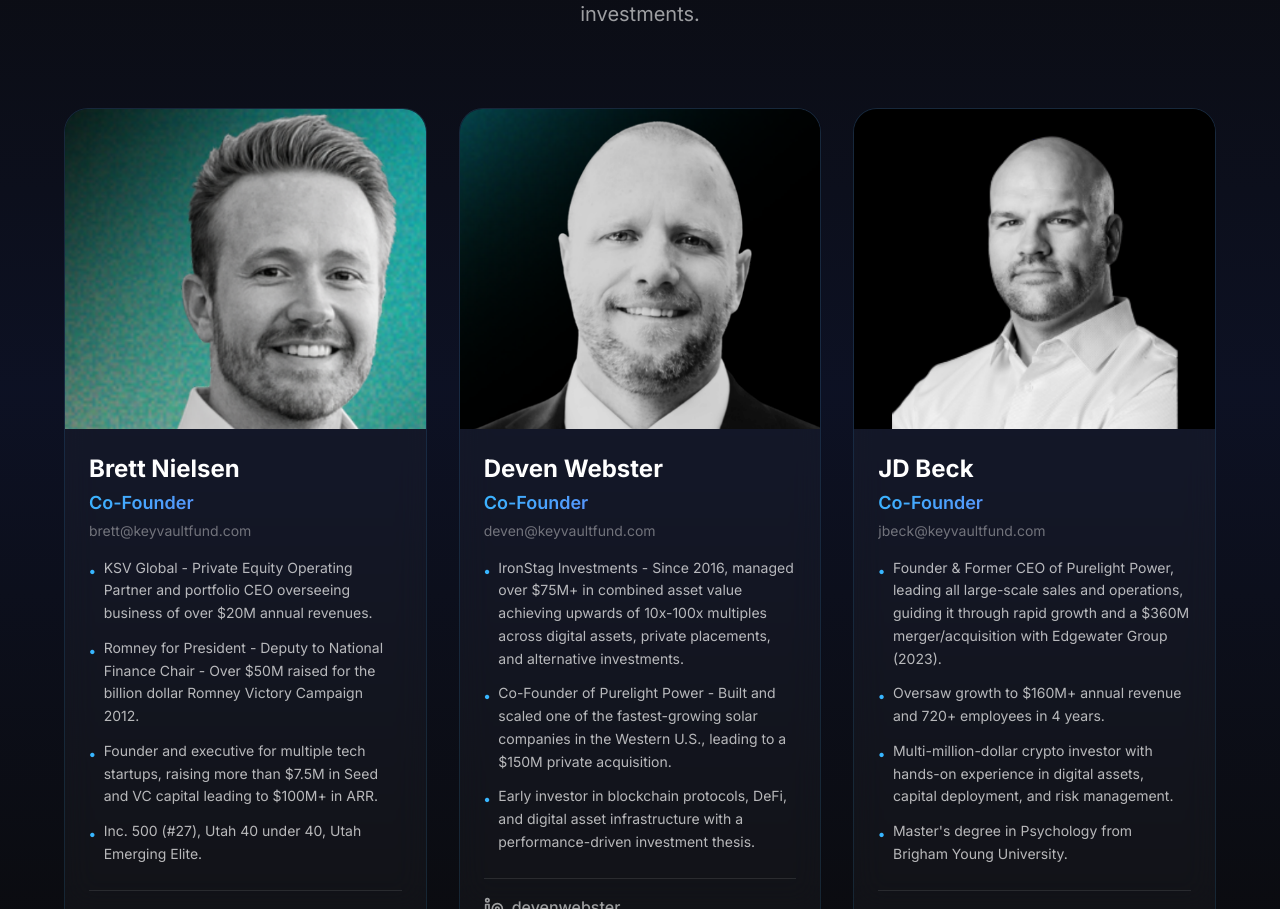
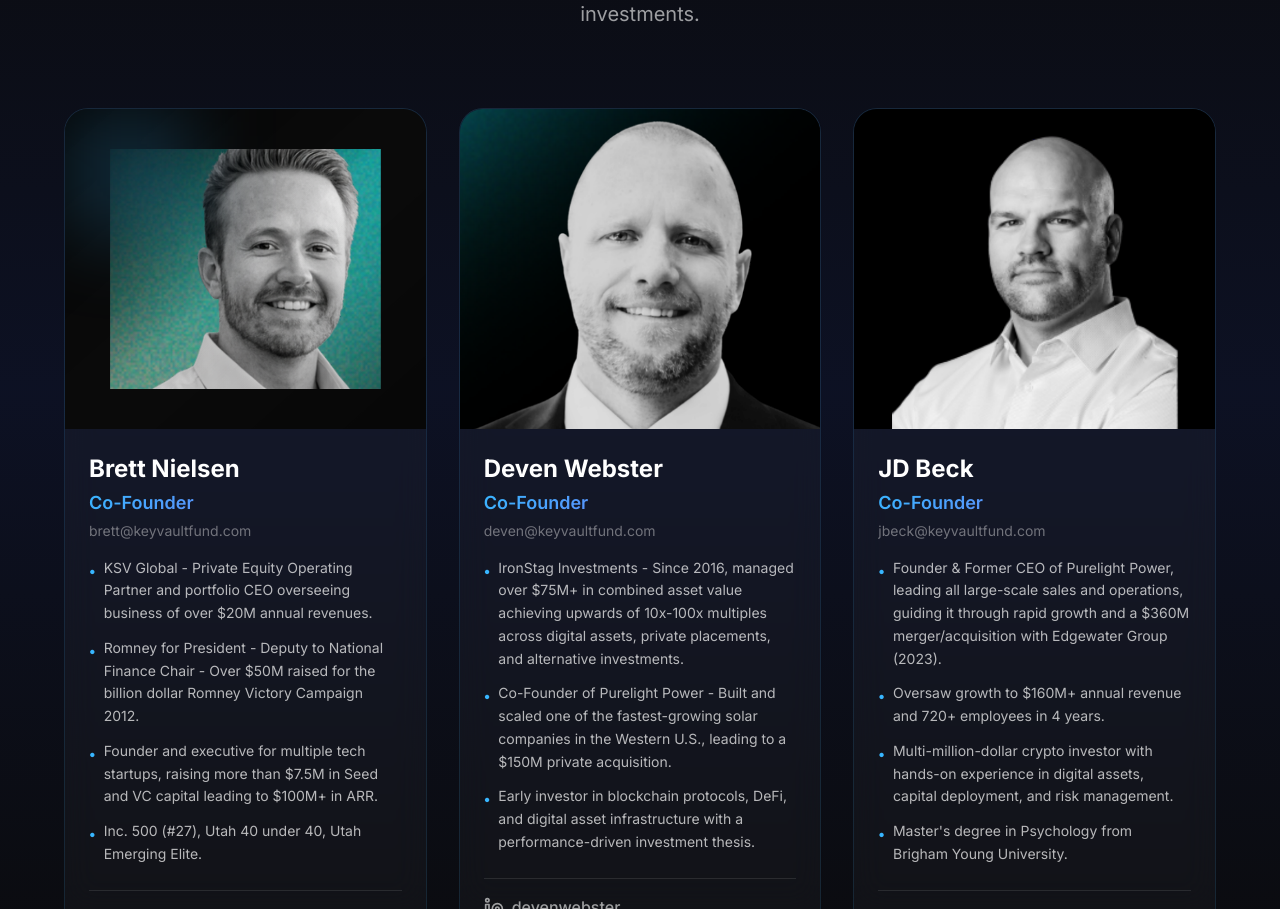
Before and after one commit to dwebster123/keyvault-website, a Next.js app: page / in a window 1280 px wide. Shown: the part 2812-3721 px from the top of the page. Built offline with nearby package versions, Linux system fonts and the light colour scheme.

Commit message:
fix: Bretts headshot - zoom out, dark overlay to match Devens background style

```diff
--- a/app/page.tsx
+++ b/app/page.tsx
@@ -207,13 +207,18 @@ export default function Home() {
             <div className="grid grid-cols-1 lg:grid-cols-3 gap-8 max-w-6xl mx-auto">
               {/* Brett Nielsen */}
               <div className="glass-card rounded-3xl overflow-hidden group hover:border-kv-blue/30 transition-all duration-300">
-                <div className="relative w-full h-80 overflow-hidden bg-gradient-to-br from-[#0d1a2e] via-[#0a0a0a] to-[#0a0f1a]">
+                <div className="relative w-full h-80 overflow-hidden bg-[#0a0a0a]">
                   <Image
                     src="/images/brett.png"
                     alt="Brett Nielsen - Co-Founder at Key Vault Fund"
                     fill
-                    className="object-cover object-top group-hover:scale-105 transition-transform duration-700"
+                    className="object-cover object-center scale-75 group-hover:scale-80 transition-transform duration-700"
+                    style={{ objectPosition: '50% 30%' }}
                   />
+                  {/* Dark overlay to match Deven's dark background aesthetic */}
+                  <div className="absolute inset-0 bg-gradient-to-br from-[#0a0a0a]/60 via-transparent to-[#0a0a0a]/40 mix-blend-multiply pointer-events-none" />
+                  {/* Teal accent in upper-left to match Deven's photo */}
+                  <div className="absolute top-0 left-0 w-32 h-32 bg-kv-blue/20 blur-2xl pointer-events-none" />
                 </div>
                 <div className="p-6">
                   <h3 className="text-2xl text-white font-bold mb-1">Brett Nielsen</h3>
```
